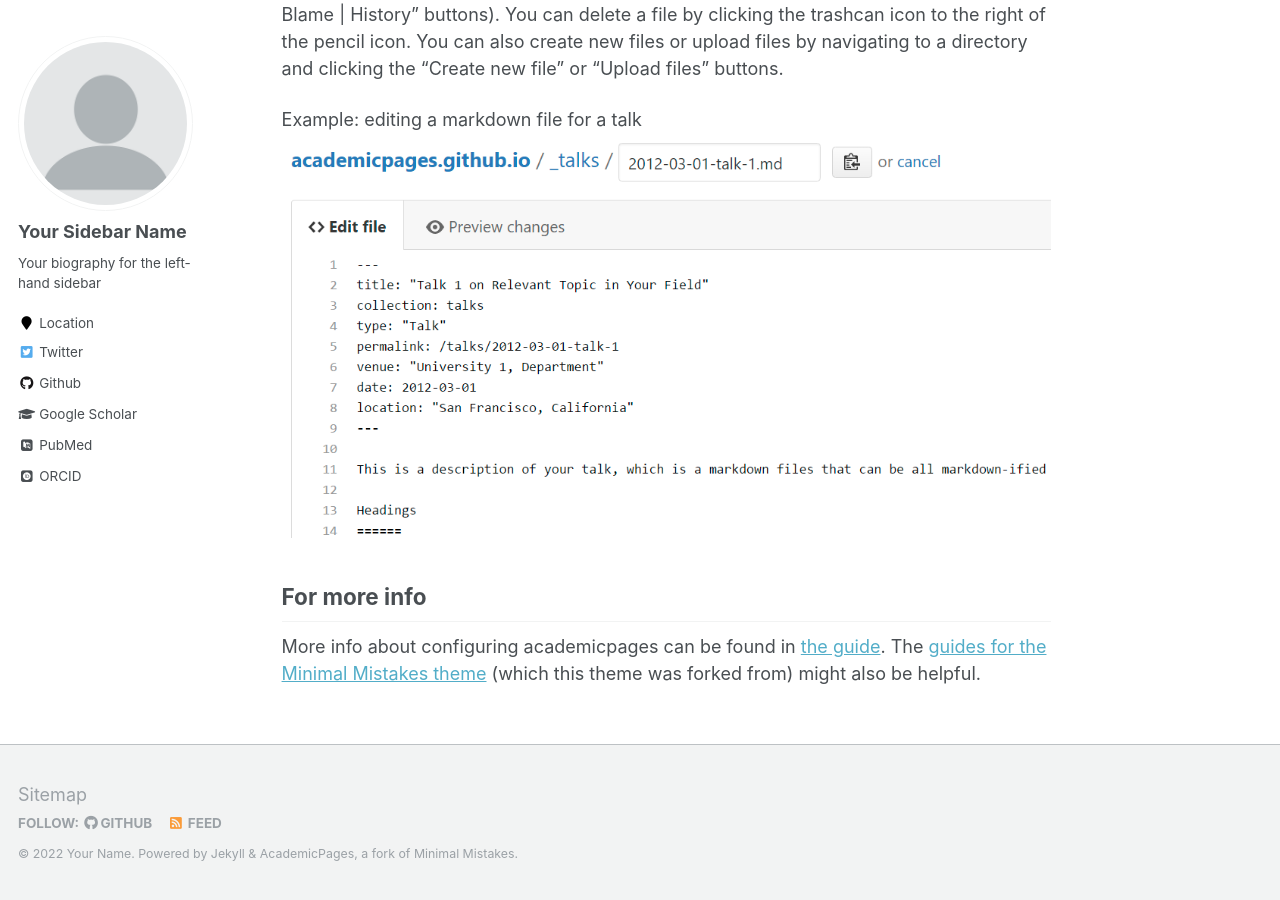
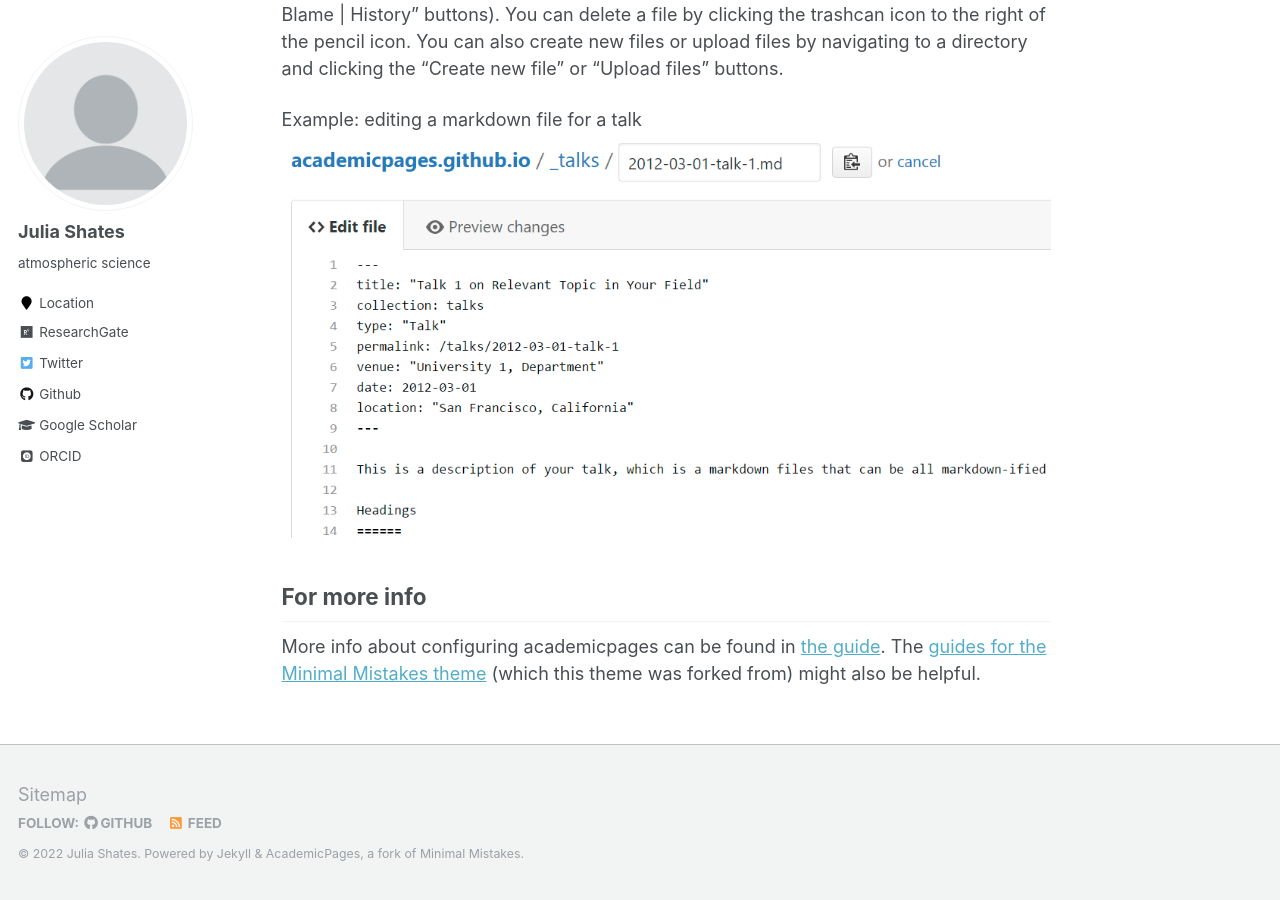
Before and after one commit to shates/shates.github.io, a Jekyll site: the page built from _pages/about.md, in a window 1280 px wide and 900 px high, scrolled down 2463 px. Built offline with Jekyll 4.4.1, drawn with Linux system fonts in a browser that asks for light colours; some web fonts are replaced; some of the changed text lies outside the part shown.

Commit message:
Update _config.yml

```diff
--- a/_config.yml
+++ b/_config.yml
@@ -7,11 +7,11 @@
 
 # Site Settings
 locale                   : "en-US"
-title                    : "Your Name / Site Title"
+title                    : "Julia Shates"
 title_separator          : "-"
-name                     : &name "Your Name"
-description              : &description "personal description"
-url                      : https://academicpages.github.io # the base hostname & protocol for your site e.g. "https://mmistakes.github.io"
+name                     : &name "Julia Shates"
+description              : &description "rain, snow, radar"
+url                      : https://shates.github.io # the base hostname & protocol for your site e.g. "https://mmistakes.github.io"
 baseurl                  : "" # the subpath of your site, e.g. "/blog"
 repository               : "academicpages/academicpages.github.io"
 teaser                   :  # filename of teaser fallback teaser image placed in /images/, .e.g. "500x300.png"
@@ -80,15 +80,14 @@
 
 # Site Author
 author:
-  name             : "Your Sidebar Name"
+  name             : "Julia Shates"
   avatar           : "profile.png"
-  bio              : "Your biography for the left-hand sidebar"
+  bio              : "atmospheric science"
   location         : "Location"
   employer         :
-  pubmed           : "https://www.ncbi.nlm.nih.gov/pubmed/?term=john+snow"
-  googlescholar    : "http://yourfullgooglescholarurl.com"
+  googlescholar    : "https://scholar.google.com/citations?user=lgEP5NwAAAAJ&hl=en&oi=ao"
   email            :
-  researchgate     :  # example: "https://www.researchgate.net/profile/yourprofile"
+  researchgate     :  "https://www.researchgate.net/profile/Julia-Shates"
   uri              :
   bitbucket        :
   codepen          :
@@ -96,7 +95,7 @@
   flickr           :
   facebook         :
   foursquare       :
-  github           : "academicpages"
+  github           : "shates"
   google_plus      :
   keybase          :
   instagram        :
@@ -109,7 +108,7 @@
   stackoverflow    : # http://stackoverflow.com/users/123456/username
   steam            :
   tumblr           :
-  twitter          : "replacethistwitterhandle"
+  twitter          : "@jshates"
   vine             :
   weibo            :
   xing             :
```
